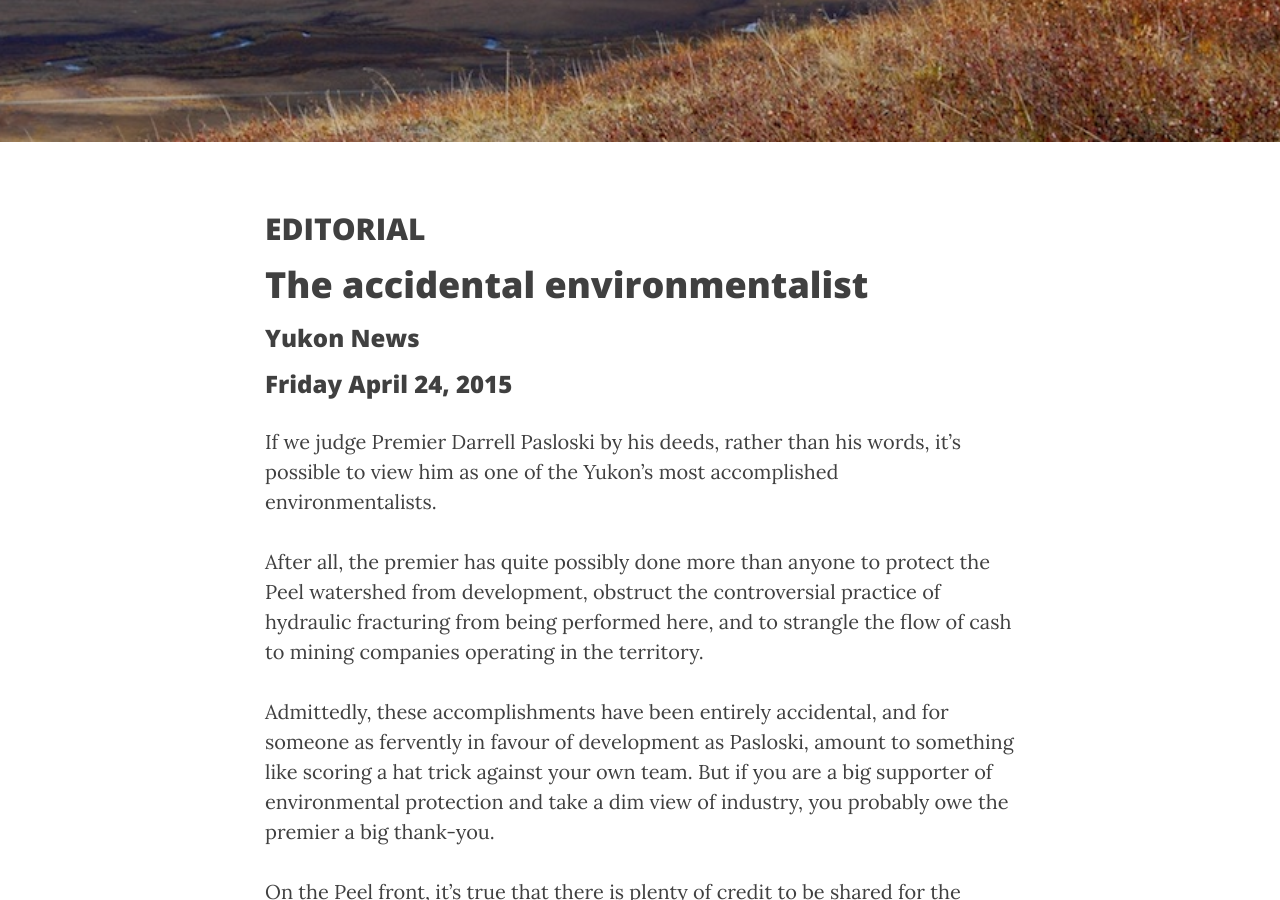
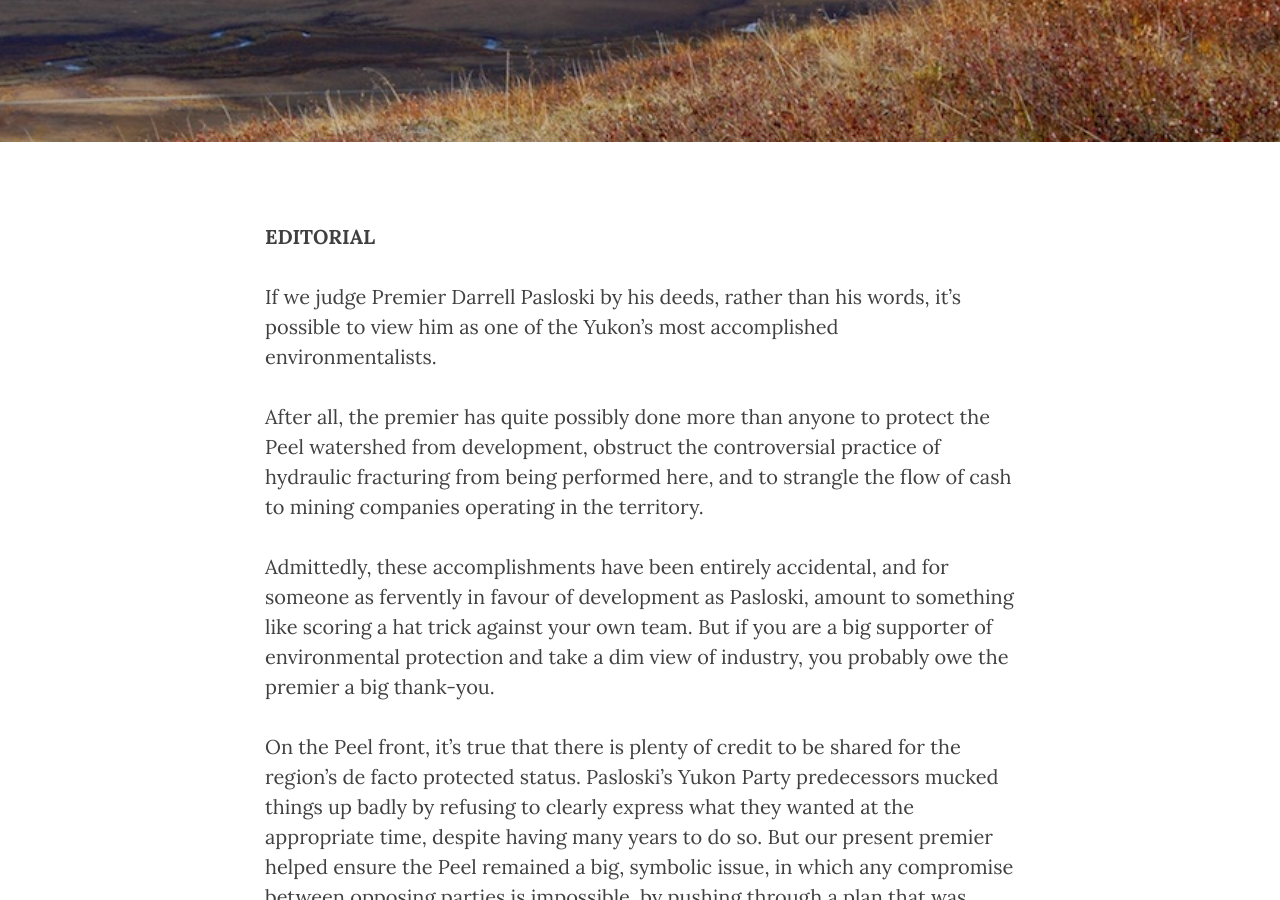
Before and after one commit to johngthompson/johngthompson.github.io, a Jekyll site: the page built from _posts/2015-04-24-accidental-enviro.markdown, in a window 1280 px wide and 900 px high, scrolled down 331 px. Built offline with Jekyll 4.4.1, drawn with Linux system fonts in a browser that asks for light colours; nearby versions of some CDN libraries.

Commit message:
fixed bunch of stuff

```diff
--- a/_config.yml
+++ b/_config.yml
@@ -12,5 +12,5 @@ excerpt_separator: "<!-- BREAK -->"
 markdown: kramdown
 highlighter: pygments
 permalink: pretty
-# paginate: 5
+paginate: 50
 exclude: ["less","node_modules","Gruntfile.js","package.json","README.md"]
--- a/_posts/2015-04-24-accidental-enviro.md
+++ b/_posts/2015-04-24-accidental-enviro.markdown
@@ -1,8 +1,8 @@
 ---
-layout: post
-title: The accidental environmentalist
-category: Opinion
-date: 2015-04-24
+layout:	post
+title:	The accidental environmentalist
+category:	Opinion
+date:	2015-04-24
 tags:
   - Yukon
   - politics
@@ -10,10 +10,7 @@ tags:
 published: true
 ---
 
-## EDITORIAL
-# [The accidental environmentalist](http://yukon-news.com/letters-opinions/the-accidental-environmentalist/)
-### Yukon News
-### Friday April 24, 2015
+**EDITORIAL**
 
 If we judge Premier Darrell Pasloski by his deeds, rather than his words, it’s possible to view him as one of the Yukon’s most accomplished environmentalists. <!-- BREAK -->
 
--- a/index.html
+++ b/index.html
@@ -13,7 +13,7 @@ description: "Cool stories about Canada's North"
             {{ post.subtitle }}
         </h3>
         {% endif %}
-        <p> {{ post.excerpt }} </p>
+        {{ post.excerpt }}
     </a>
     <p class="post-meta">{{post.category}} – {{ post.date | date: "%B %-d, %Y" }}</p>
 </div>
```
Also changed, not shown: other parts of _posts/2015-04-24-accidental-enviro.markdown (+0 -2 lines).
